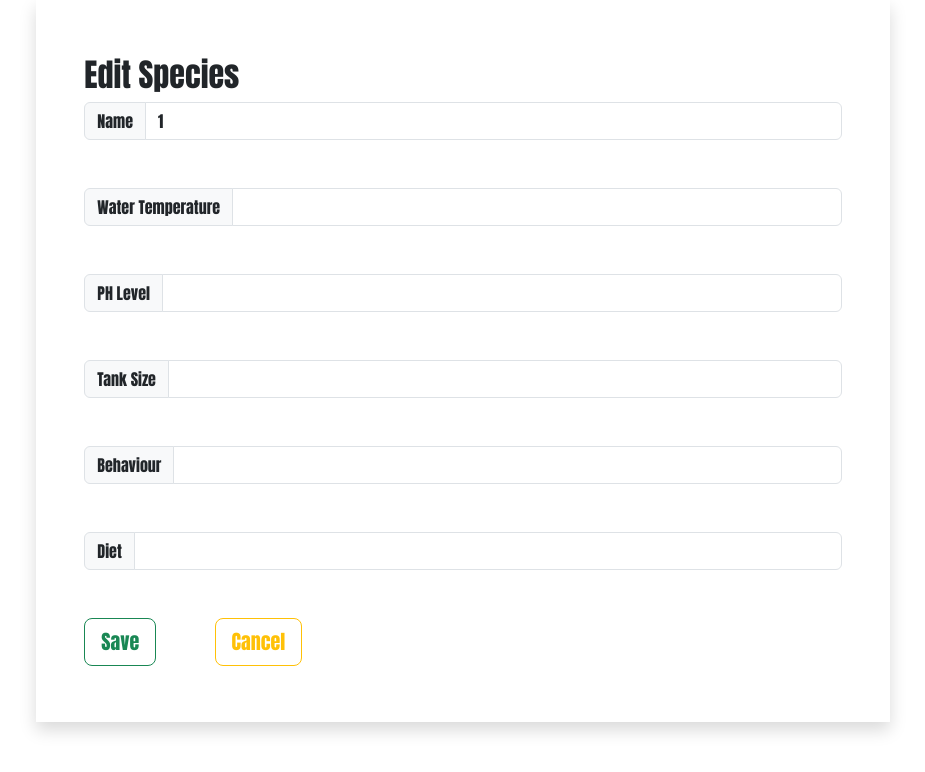
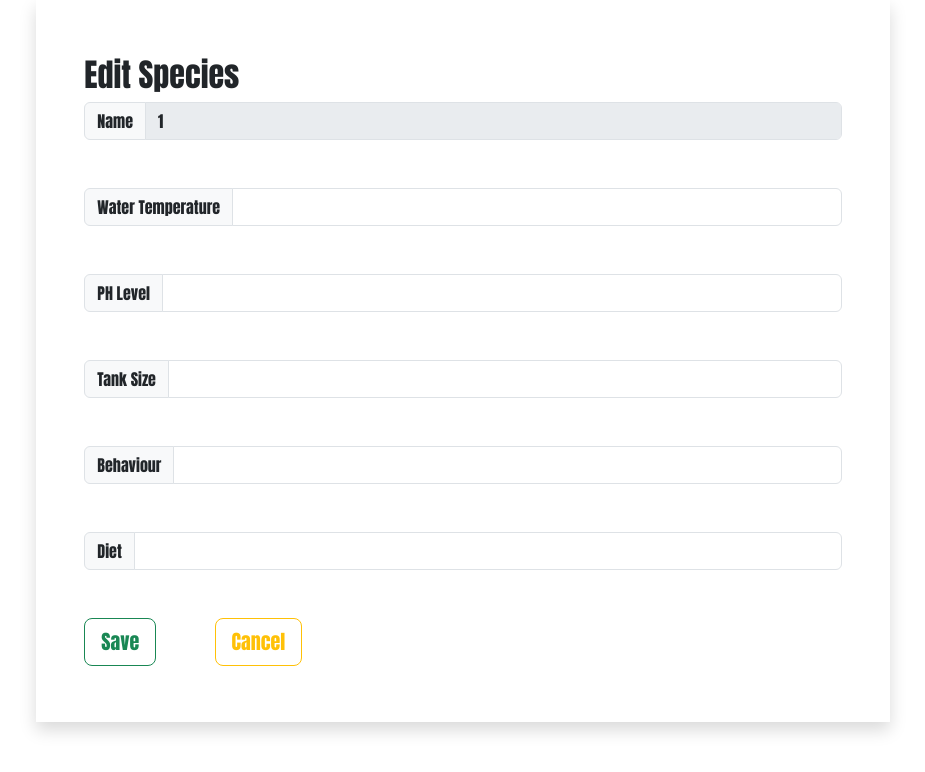
Before and after one commit to KSteve123/aqua-life, a React (Create React App) app: page /SpeciesEdit/1 in a window 1280 px wide. Shown: the top 772 px of the page, without its empty margins (177-1102 px from the left). Built offline with nearby package versions, Linux system fonts and the light colour scheme; no server answers.

Commit message:
CRUD IMPLE completion

```diff
--- a/src/components.js/AdminLogin.js
+++ b/src/components.js/AdminLogin.js
@@ -75,7 +75,7 @@ export default function Adminlogin() {
               required
               fullWidth
               id="email"
-              label="Email Address"
+              label="UserName"
               name="email"
               autoComplete="email"
               autoFocus
--- a/src/components.js/ReturnUser.js
+++ b/src/components.js/ReturnUser.js
@@ -23,7 +23,6 @@ fetch("http://localhost:8080/loginuser/Authenticaton")
             window.location.href = '/AdminLogin'
           }
 
-          // Handle the text data if needed
 
         })
         .catch(error => console.log(error))
--- a/src/components.js/SpeciesEdit.js
+++ b/src/components.js/SpeciesEdit.js
@@ -32,7 +32,7 @@ const EditSpecies = () => {
 	});
 	const {
 
-		id,
+
         Name=name,
         water_temp,
         ph_level,
@@ -81,6 +81,7 @@ const EditSpecies = () => {
 						Name
 					</label>
 					<input
+						disabled="disabled"
 						className="form-control col-sm-6"
 						type="text"
 						name="name"
```
